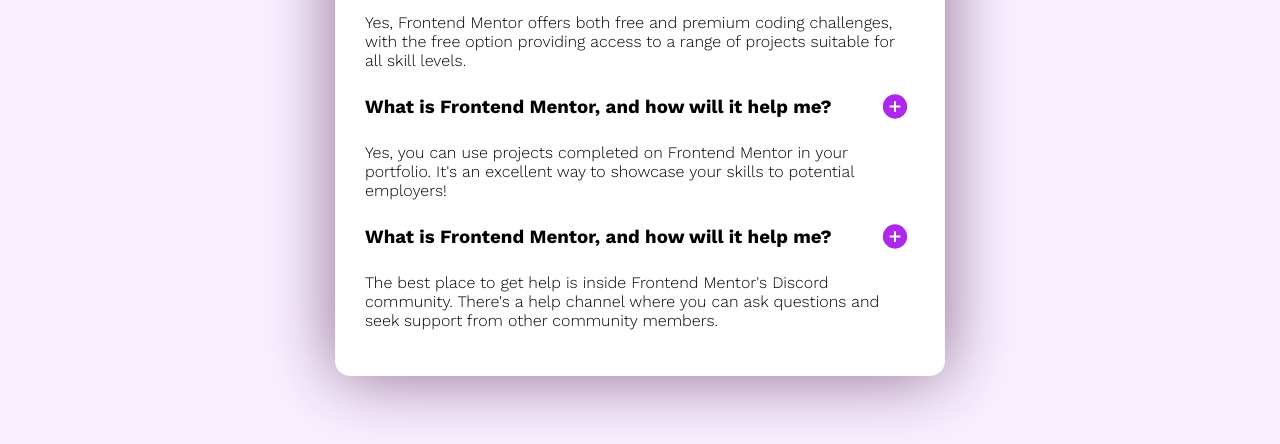
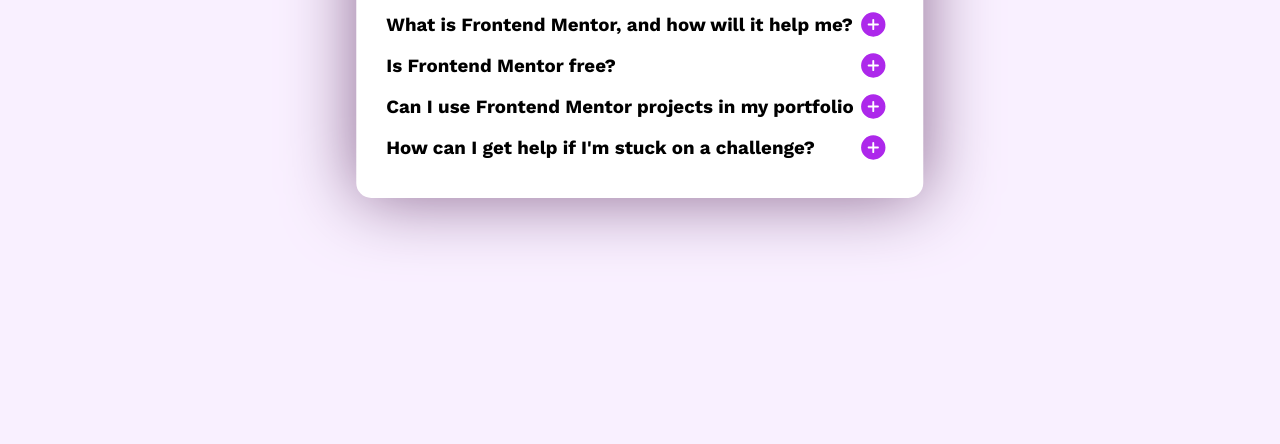
Before and after one commit to Andexenn/FAQ-accordion, a plain HTML site: page index.html in a window 1280 px wide. Shown: the part 356-800 px from the top of the page. Drawn offline with Linux system fonts and the light colour scheme.

Commit message:
DONE CSS & JS

```diff
--- a/index.html
+++ b/index.html
@@ -37,7 +37,7 @@
       <div class="item1">
         <div class="question">
           <h3 class="content">What is Frontend Mentor, and how will it help me?</h3>
-          <img src="./assets/images/icon-plus.svg" alt="">
+          <img class="plus" src="./assets/images/icon-plus.svg" alt="">
         </div>
 
         <p class="answer">
@@ -49,8 +49,8 @@
 
       <div class="item2">
         <div class="question">
-          <h3 class="content">What is Frontend Mentor, and how will it help me?</h3>
-          <img src="./assets/images/icon-plus.svg" alt="">
+          <h3 class="content">Is Frontend Mentor free?</h3>
+          <img class="plus" src="./assets/images/icon-plus.svg" alt="">
         </div>
 
         <p class="answer">
@@ -61,8 +61,8 @@
 
       <div class="item3">
         <div class="question">
-          <h3 class="content">What is Frontend Mentor, and how will it help me?</h3>
-          <img src="./assets/images/icon-plus.svg" alt="">
+          <h3 class="content">Can I use Frontend Mentor projects in my portfolio</h3>
+          <img class="plus" src="./assets/images/icon-plus.svg" alt="">
         </div>
 
         <p class="answer">
@@ -73,8 +73,8 @@
 
       <div class="item4">
         <div class="question">
-          <h3 class="content">What is Frontend Mentor, and how will it help me?</h3>
-          <img src="./assets/images/icon-plus.svg" alt="">
+          <h3 class="content">How can I get help if I'm stuck on a challenge?</h3>
+          <img class="plus" src="./assets/images/icon-plus.svg" alt="">
         </div>
 
         <p class="answer">
--- a/main.js
+++ b/main.js
@@ -0,0 +1,19 @@
+const answers = document.querySelectorAll(".answer");
+const btns = document.querySelectorAll(".plus");
+
+for (let i = 0; i < btns.length; ++i) {
+  // console.log(btns[i]);
+  // console.log(answers[i]);
+
+  btns[i].addEventListener("click", (e) => {
+    if(answers[i].style.display === "none"){
+        answers[i].style.display = "block";
+        btns[i].setAttribute("src", "./assets/images/icon-minus.svg");
+        // e.stopImmediatePropagation();
+    }
+    else{
+        answers[i].style.display = "none";
+        btns[i].setAttribute("src", "./assets/images/icon-plus.svg");
+    }
+  });
+}
--- a/style.css
+++ b/style.css
@@ -38,6 +38,7 @@ body{
     position: fixed;
     z-index: 1;
     object-fit: cover;
+    height: 40vh;
 }
 
 /** ===================== heading ====================== */
@@ -74,4 +75,5 @@ body{
 
 .answer{
     font-weight: 300;
+    display: none;
 }
```
